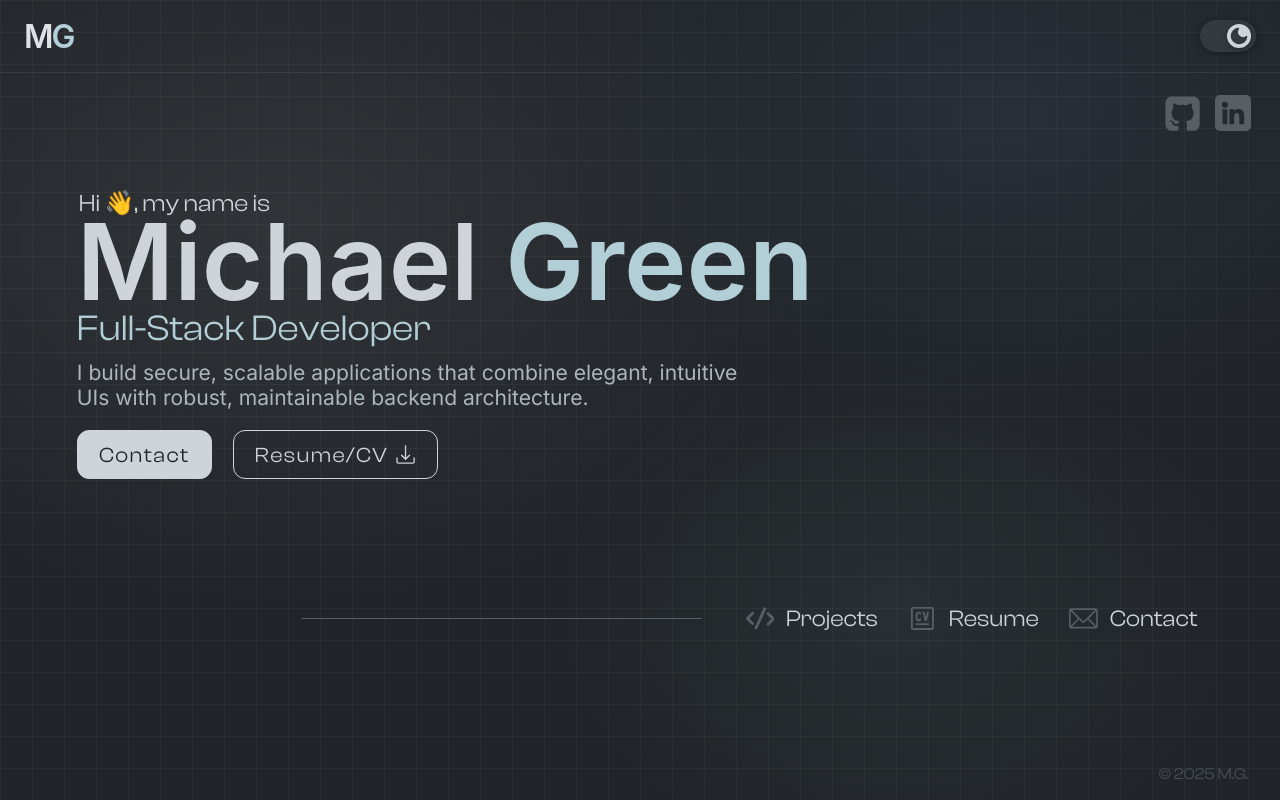
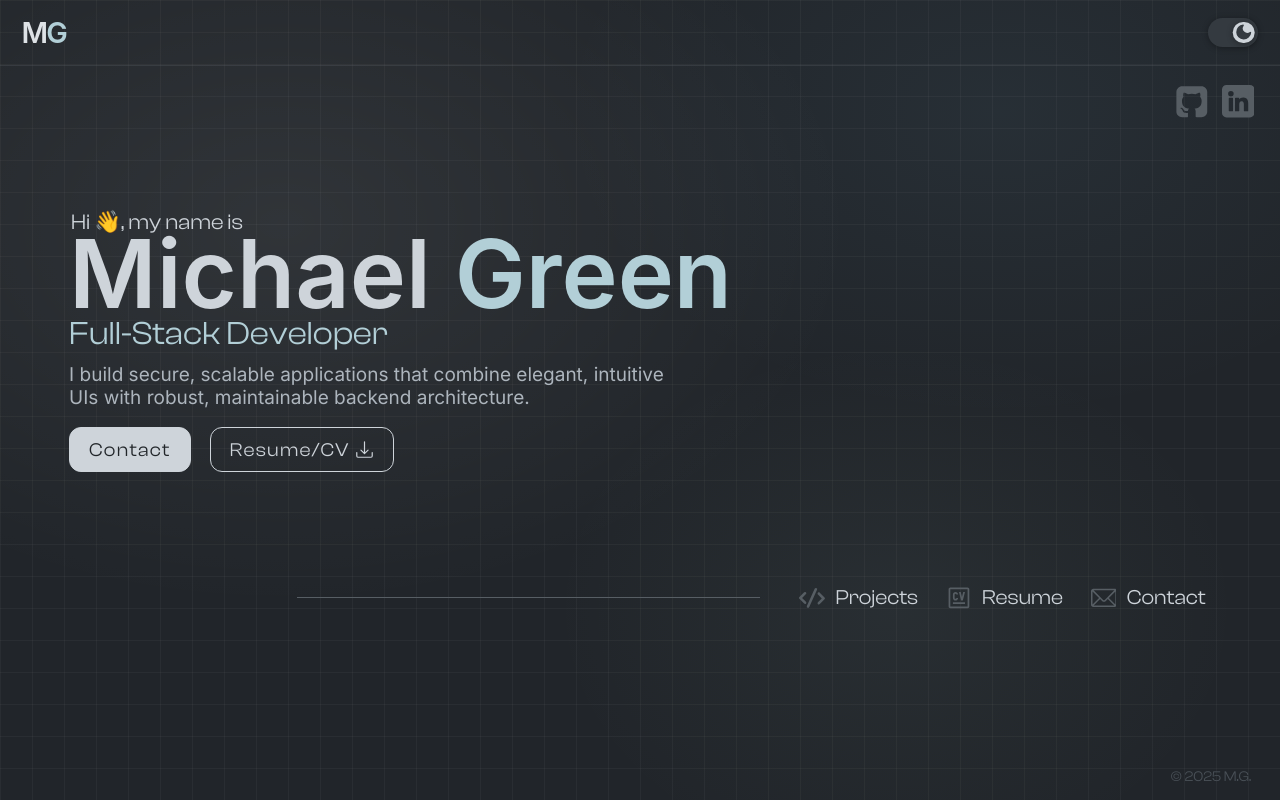
Before and after one commit to michaelgreenl/e-portfolio, a Vue app: page /#home in a window 1280 px wide. Built offline with nearby package versions, Linux system fonts and the light colour scheme; a web font is replaced by a local one.

Commit message:
chore: formatting

```diff
--- a/src/App.vue
+++ b/src/App.vue
@@ -1,5 +1,4 @@
 <script setup>
-// import { Suspense } from 'vue';
 import { useRouteStore } from '@/stores/routeStore.js';
 import { useThemeStore } from '@/stores/themeStore.js';
 import Navbar from '@/components/Navbar.vue';
@@ -61,14 +60,6 @@ body,
     @include bp-xsm-phone {
         font-size: 0.9em;
     }
-
-    @include bp-sm-phone {
-        font-size: 1em;
-    }
-
-    @include bp-xxl-desktop {
-        font-size: 1.2em;
-    }
 }
 
 .no-scroll {
--- a/src/views/ProjectsView.vue
+++ b/src/views/ProjectsView.vue
@@ -143,7 +143,6 @@ function closeProject() {
                             <component :is="projectLogos[activeProject.slug]" class="project-logo" />
                             <h2 :style="{ fontFamily: activeProject.fontFamily }">
                                 {{ activeProject.title }}
-                                <!-- <span v-if="activeProject.wip">(WIP)</span> -->
                             </h2>
 
                             <div class="external-links external-links-selected">
@@ -544,12 +543,8 @@ function closeProject() {
     @include bp-sm-phone {
         padding: $size-4;
         width: auto;
-        height: 16em;
+        height: 19em;
         aspect-ratio: 1.54/1;
-    }
-
-    @include bp-md-tablet {
-        height: 19em;
     }
 
     :deep(button) {
```
